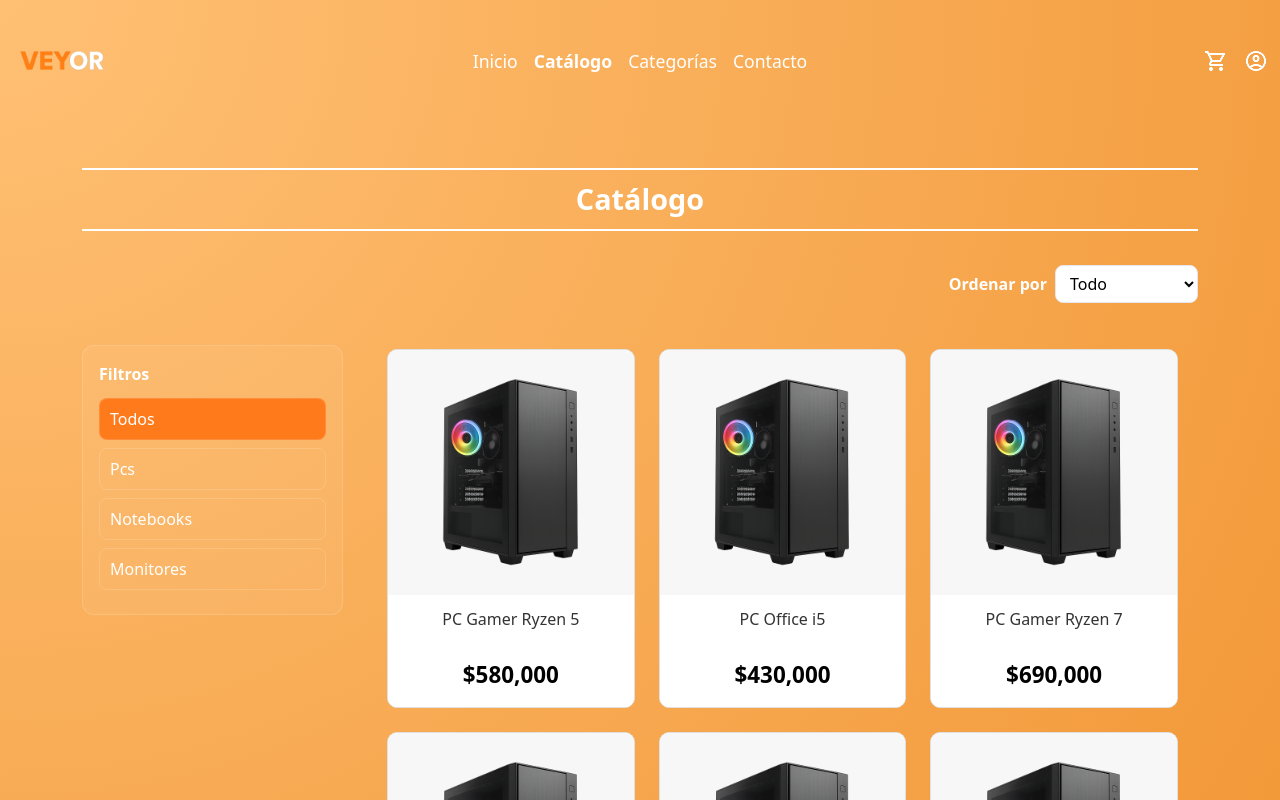
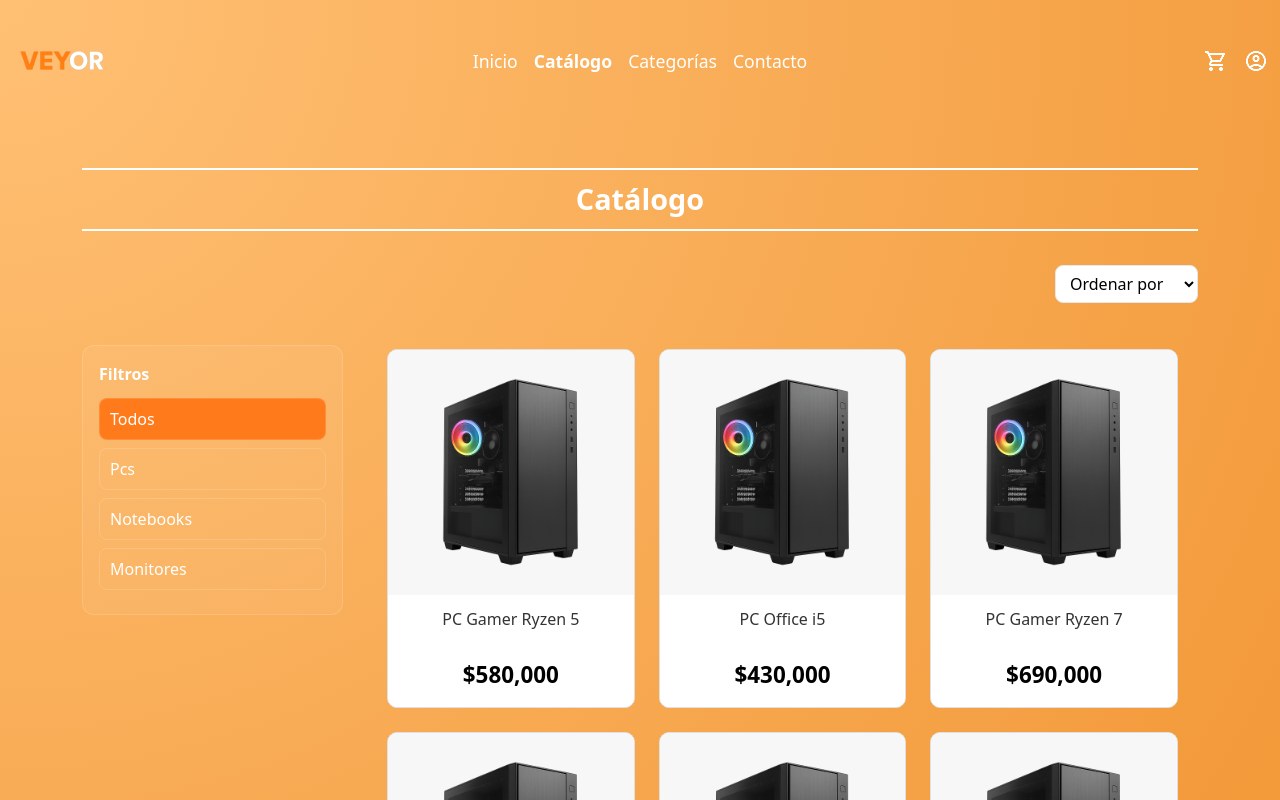
Before and after one commit to pablovenica7/Tech-Ecommerce, a React (Vite) app: page /catalogo in a window 1280 px wide. Shown: the top 800 px of the page. Built offline with nearby package versions, Linux system fonts and the light colour scheme.

Commit message:
Update ItemListContainer.jsx

```diff
--- a/src/components/ItemListContainer.jsx
+++ b/src/components/ItemListContainer.jsx
@@ -13,7 +13,7 @@ export function ItemListContainer({ mensaje }) {
   const [cargando, setCargando] = useState(true);
 
   const [categoria, setCategoria] = useState('todos');
-  const [orden, setOrden] = useState('todo');
+  const [orden, setOrden] = useState("");
 
   useEffect(() => {
     setCargando(true);
@@ -45,7 +45,6 @@ export function ItemListContainer({ mensaje }) {
       <h2 className="catalogo-title">{titulo}</h2>
 
       <div className="row g-4 catalogo-layout">
-        {/* ==== Filtros (izquierda) ==== */}
         <aside className="col-12 col-lg-3">
           <div className="catalogo-filtros">
             <div className="filtros-header">Filtros</div>
@@ -64,16 +63,15 @@ export function ItemListContainer({ mensaje }) {
           </div>
         </aside>
 
-        {/* ==== Ordenar + Productos (derecha) ==== */}
         <section className="col-12 col-lg-9">
           <div className="ordenar-box d-flex align-items-center gap-2 justify-content-end">
-            <span className="ordenar-title">Ordenar por</span>
             <select
               className="ordenar-select"
               value={orden}
               onChange={(e) => setOrden(e.target.value)}
             >
-              <option value="todo">Todo</option>
+              <option value="" disabled hidden>Ordenar por</option>
+              <option value="todo">Todos</option>
               <option value="mayor">Mayor precio</option>
               <option value="menor">Menor precio</option>
             </select>
```
